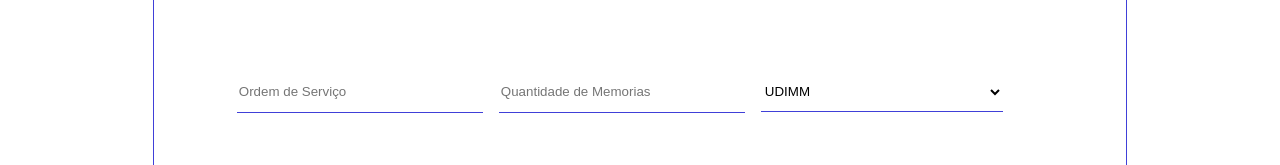
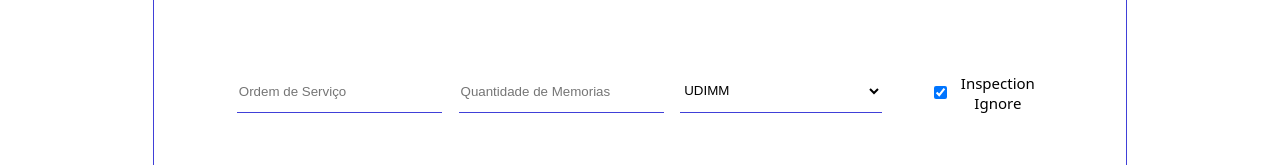
Before and after one commit to i-Labeling/front-react, a React (Vite) app: page /conf in a window 1280 px wide. Shown: the part 395-560 px from the top of the page. Built offline with nearby package versions, Linux system fonts and the light colour scheme; no server answers.

Commit message:
version 7

```diff
--- a/src/pages/confSetup/confSetup.tsx
+++ b/src/pages/confSetup/confSetup.tsx
@@ -17,7 +17,8 @@ export default function confSetup(){
         customer: "1",
         serviceOrder: "null",
         amauntMemory: "null",
-        typeMemory: "UDIMM"
+        typeMemory: "UDIMM",
+        inspectionIgnore: false
     })
     const createSetup = async (e:any) =>{
         e.preventDefault()
@@ -33,6 +34,7 @@ export default function confSetup(){
         })
         .catch((res)=>console.log(res))
     }
+    useEffect(()=>{console.log(setupInf)},[setupInf])
     return(
         <>
             <Menu/>
@@ -44,6 +46,7 @@ export default function confSetup(){
                         </h1>
                     </div>
                     <BoxSetup setSetupInf={setSetupInf} setupInf={setupInf}/>
+
                     <form action="" className="container_form_setup">
                         <input type="text"
                         className="input_text_setup"
@@ -68,6 +71,13 @@ export default function confSetup(){
                             <option value="UDIMM">UDIMM</option>
                             <option value="SODIMM">SODIMM</option>
                         </select>
+                        <div className="input_checkbox_setup">
+                            <input type="checkbox" className="checkbox"
+                            checked={!setupInf.inspectionIgnore}
+                            onChange={()=>{setSetupInf({ ...setupInf, inspectionIgnore: !setupInf.inspectionIgnore })}}/>
+                            <label className="label_box">Inspection Ignore</label>
+                        </div>
+
                     </form>
                     <BasicButton text="Confirmar"
                     personalizedStyle={styleBtn}
--- a/src/pages/confSetup/style.css
+++ b/src/pages/confSetup/style.css
@@ -20,9 +20,10 @@
 .container_form_setup{
     width: 90%;
     margin-block: 4%;
+    display: flex;
 }
 .input_text_setup{
-    width: 30%;
+    width: 25%;
     height: 40px;
     border: 0;
     border-bottom: 1px solid rgb(64, 64, 216);
@@ -30,11 +31,23 @@
     margin-right: 2%;
 }
 .input_select_setup{
-    width: 30%;
-    height: 40px;
+    width: 25%;
+    height: 42.5px;
     border: 0;
     border-bottom: 1px solid  rgb(64, 64, 216);
     margin-right: 3%;
     background-color: transparent;
     cursor: pointer;
 }
+.input_checkbox_setup{
+    width: 13%;
+    height: 45px;
+    display: flex;
+    align-items: center;
+    margin-left: 3%;
+}
+.label_box{
+    margin-left: 10%;
+    font-size: 15px;
+    text-align: center;
+}
```
